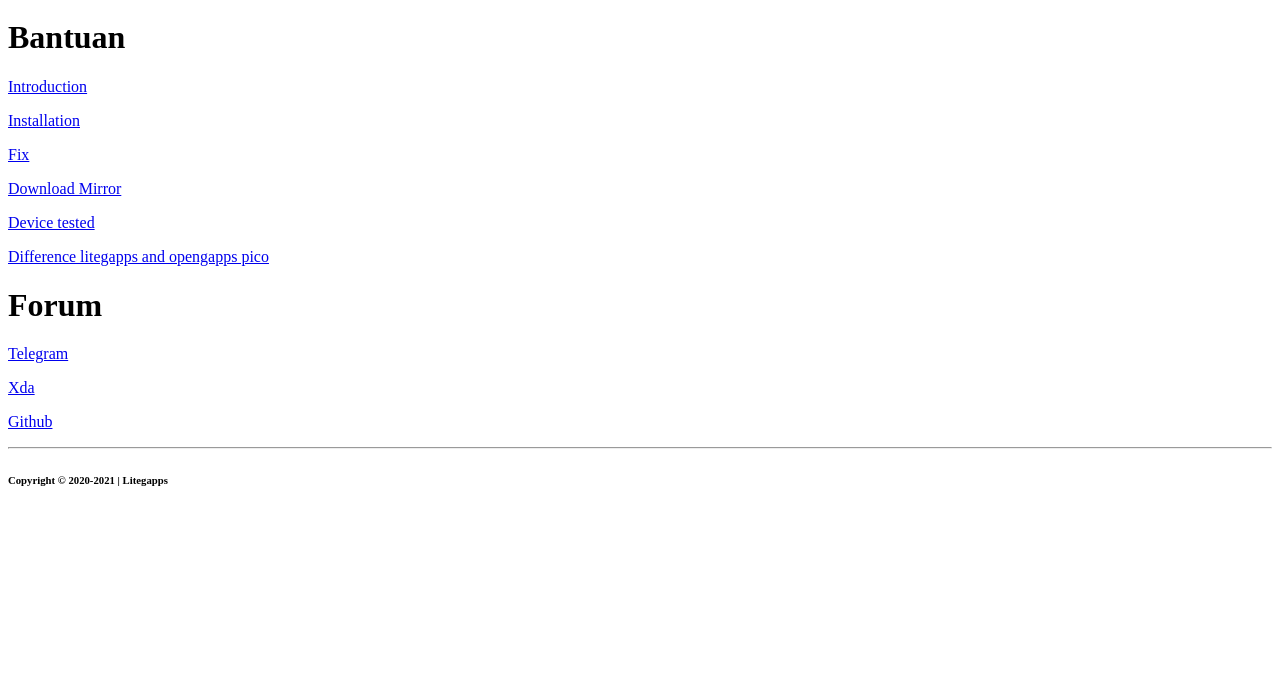
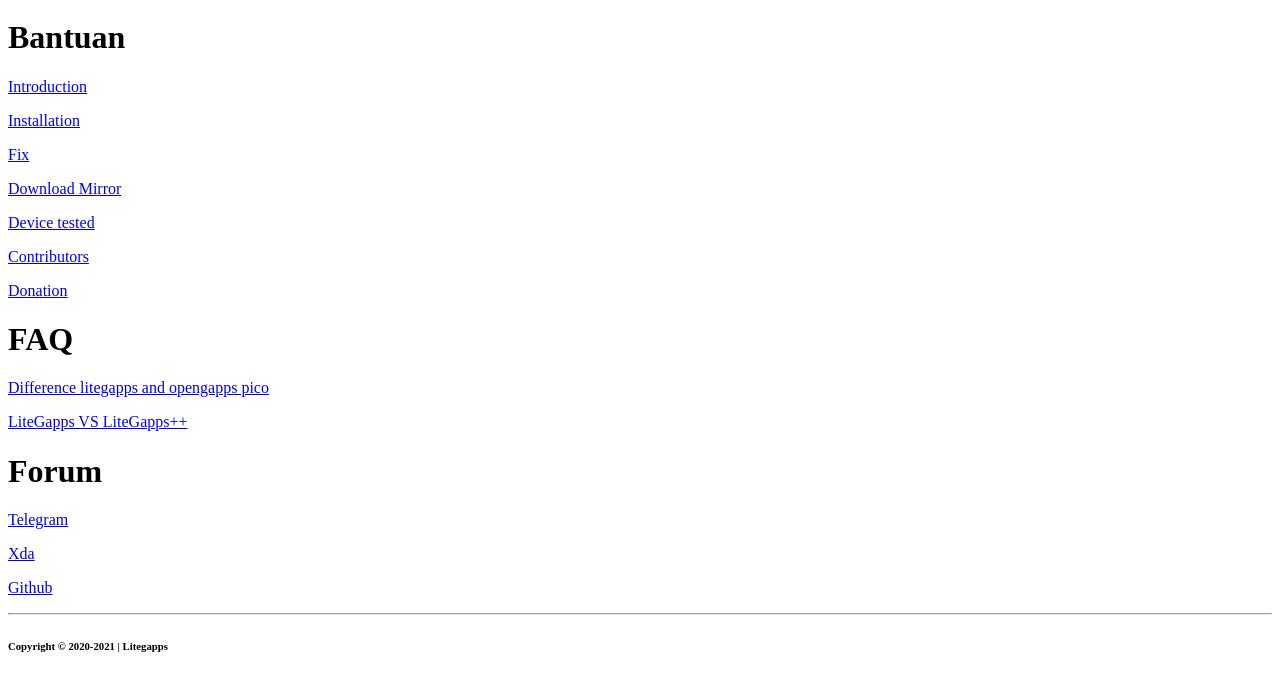
Before and after one commit to litegapps/litegapps-old, a plain HTML site: page index.html in a window 1280 px wide. Shown: the part 694-1371 px from the top of the page. Before the commit the page ends 1205 px from the top, so only its background shows below. Drawn offline with Linux system fonts and the light colour scheme.

Commit message:
improv pages

```diff
--- a/index.html
+++ b/index.html
@@ -61,7 +61,18 @@
           <a href="pages/device_tested.html">Device tested</a>
         </p>
         <p>
+          <a href="pages/contributors.html">Contributors</a>
+        </p>
+        <p>
+          <a href="pages/donation.html">Donation</a>
+        </p>
+        <h1>FAQ</h1>
+        <p>
           <a href="pages/difference_litegapps.html">Difference litegapps and opengapps pico</a>
+        </p>
+
+        <p>
+          <a href="pages/litegapps_vs_litegapps++.html">LiteGapps VS LiteGapps++</a>
         </p>
 
         <h1>Forum</h1>
```
